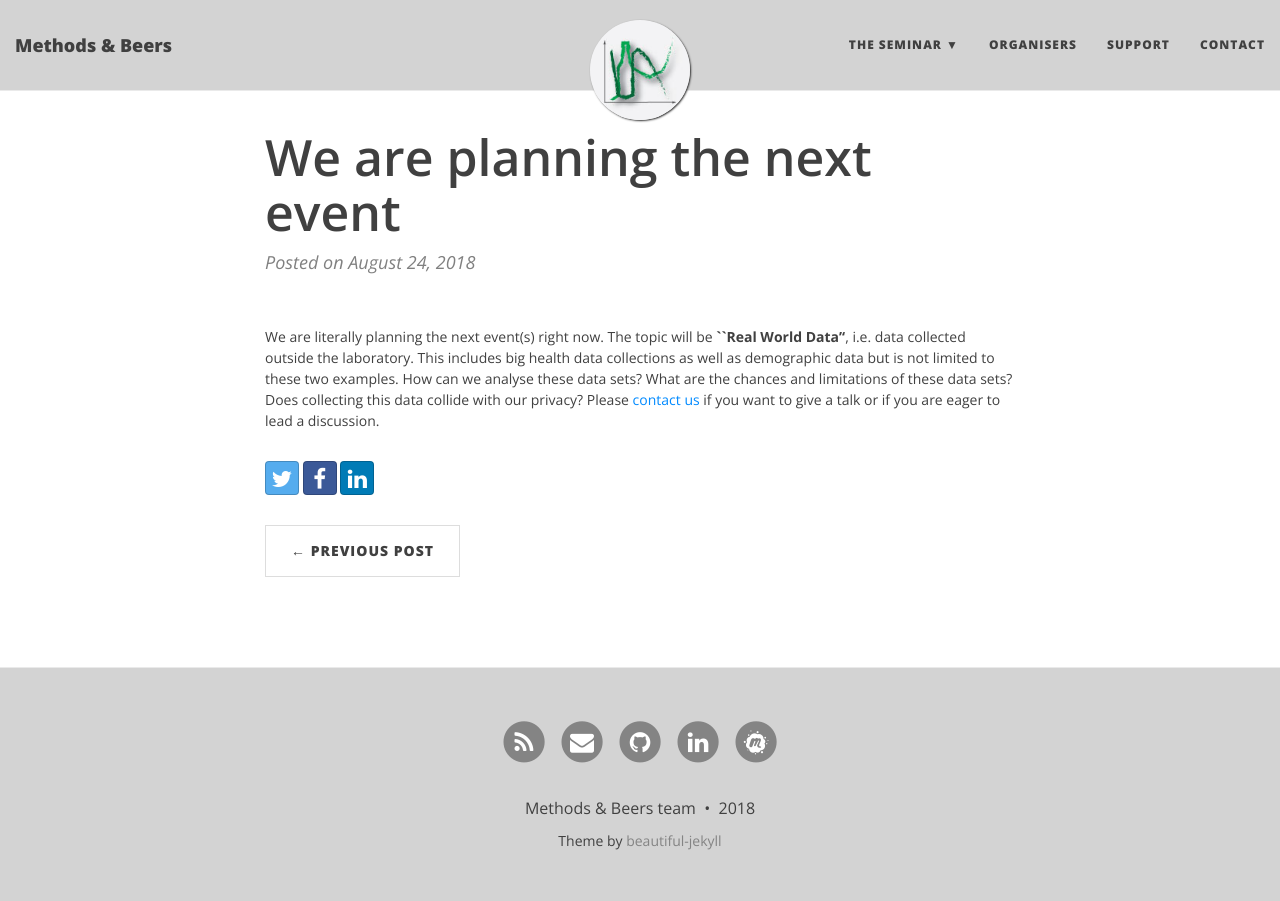
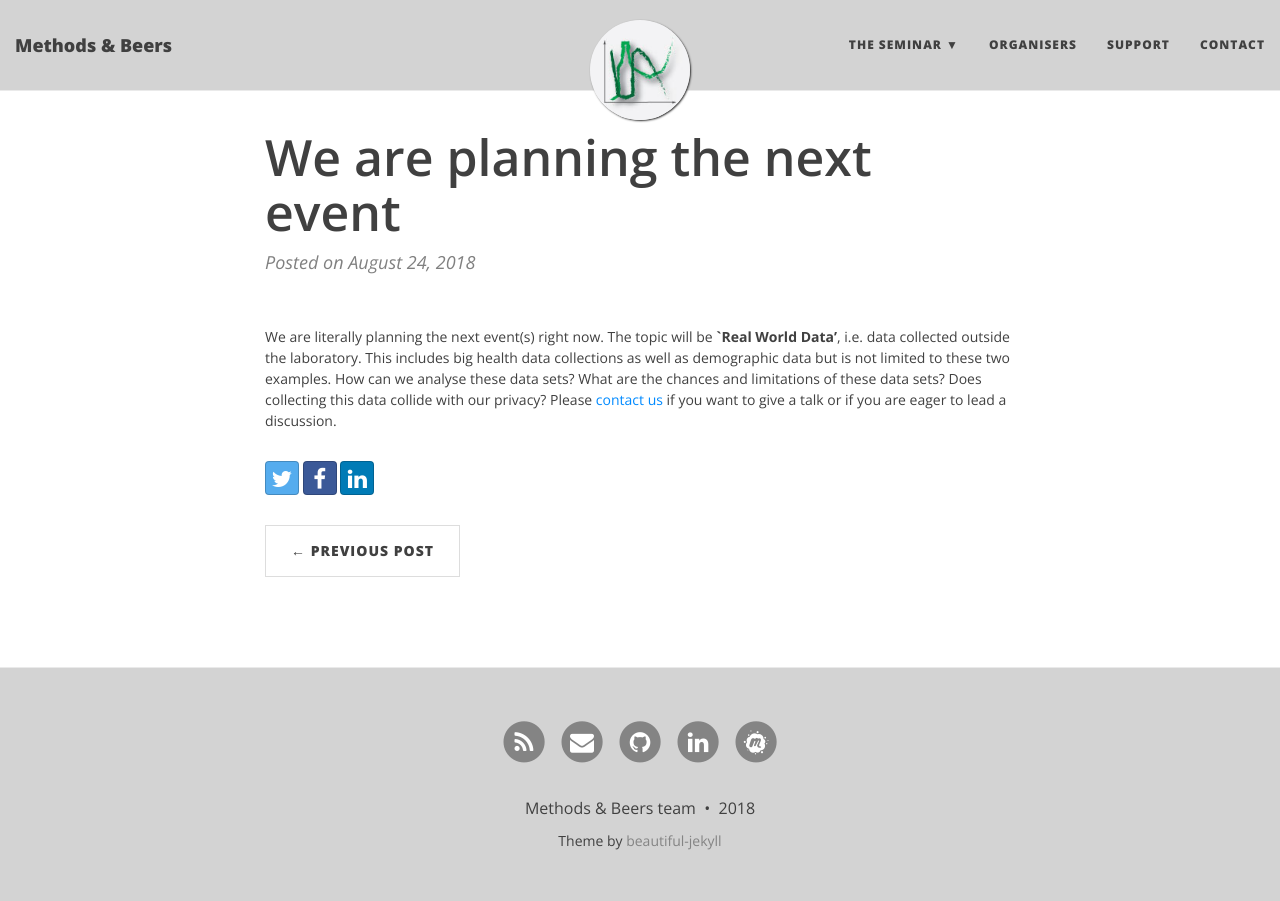
Before and after one commit to BaselComputationalCommunityInResearch/BaselComputationalCommunityInResearch.github.io, a Jekyll site: the page built from _posts/2018-08-24-Sept18meeting-planning.md, in a window 1280 px wide. Built offline with Jekyll 4.4.1, drawn with Linux system fonts in a browser that asks for light colours.

```diff
--- a/_posts/2018-08-24-Sept18meeting-planning.md
+++ b/_posts/2018-08-24-Sept18meeting-planning.md
@@ -5,7 +5,7 @@ date:   2018-08-24
 categories: updates
 ---
 
-We are literally planning the next event(s) right now. The topic will be **``Real World Data''**, i.e. data collected outside the laboratory. This includes big health data collections as well as demographic data but is not limited to these two examples.
+We are literally planning the next event(s) right now. The topic will be **`Real World Data'**, i.e. data collected outside the laboratory. This includes big health data collections as well as demographic data but is not limited to these two examples.
 How can we analyse these data sets? What are the chances and limitations of these data sets? Does collecting this data collide with our privacy?
  Please [contact us][link contact] if you want to give a talk or if you are eager to lead a discussion.
 
```
